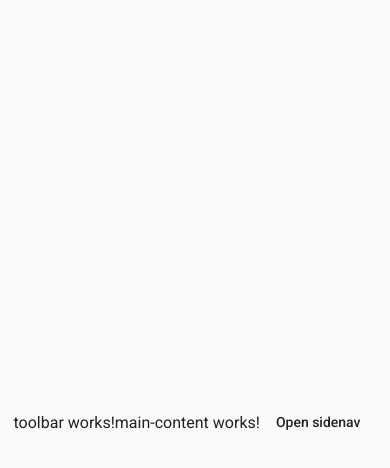
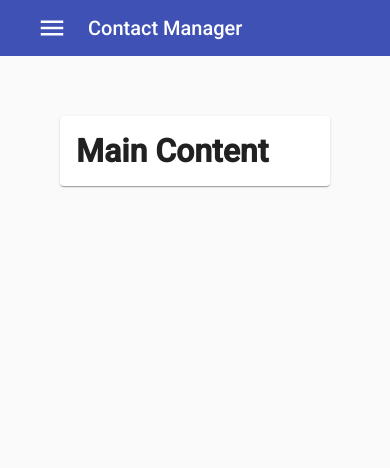
Before and after one commit to Anulfo-Ordaz/Angular-Material-Pluralsight, an Angular app in the folder my-app/: page /contactmanager in a window 390 px wide. Shown: the top 468 px of the page. Built offline with nearby package versions, Linux system fonts and the light colour scheme.

Commit message:
sidenav dynamic done

```diff
--- a/my-app/src/app/contactmanager/components/main-content/main-content.component.html
+++ b/my-app/src/app/contactmanager/components/main-content/main-content.component.html
@@ -1 +1,3 @@
-<p>main-content works!</p>
+<mat-card>
+    <h1>Main Content</h1>
+</mat-card>
--- a/my-app/src/app/contactmanager/components/sidenav/sidenav.component.html
+++ b/my-app/src/app/contactmanager/components/sidenav/sidenav.component.html
@@ -1,17 +1,22 @@
 <mat-sidenav-container class="app-sidenav-container">
-    <mat-sidenav #sidenav class='app-sidenav'>
+    <mat-sidenav #sidenav class="app-sidenav mat-elevation-z10"
+        [opened]="!isScreenSmall"
+        [mode]="isScreenSmall ? 'over' : 'side'">
         <mat-toolbar color="primary">
             <span>Contacts</span>
-          </mat-toolbar>
+        </mat-toolbar>
+        <mat-list role="list">
+            <mat-list-item role="listitem">Item 1</mat-list-item>
+            <mat-list-item role="listitem">Item 2</mat-list-item>
+            <mat-list-item role="listitem">Item 3</mat-list-item>
+        </mat-list>
     </mat-sidenav>
 
     <div class="app-sidenav-content">
-        <app-toolbar></app-toolbar>
-        <router-outlet></router-outlet>
-
-        <button type="button" mat-button (click)="sidenav.open()">
-            Open sidenav
-        </button>
+        <app-toolbar (toggleSidenav)="sidenav.toggle()"></app-toolbar>
+        <div class="wrapper">
+            <router-outlet></router-outlet>
+        </div>
     </div>
 
 </mat-sidenav-container>
--- a/my-app/src/app/contactmanager/components/sidenav/sidenav.component.scss
+++ b/my-app/src/app/contactmanager/components/sidenav/sidenav.component.scss
@@ -9,10 +9,13 @@
   .app-sidenav-content {
     display: flex;
     height: 100%;
-    align-items: center;
-    justify-content: center;
+    flex-direction: column;
   }
 
   .app-sidenav {
     width: 240px;
   }
+
+  .wrapper {
+    margin: 60px;
+  }
--- a/my-app/src/app/contactmanager/components/sidenav/sidenav.component.ts
+++ b/my-app/src/app/contactmanager/components/sidenav/sidenav.component.ts
@@ -1,4 +1,7 @@
 import { Component, OnInit } from '@angular/core';
+import { BreakpointObserver, BreakpointState } from '@angular/cdk/layout';
+
+const SMALL_WIDTH_BREAKPOINT = 720;
 
 @Component({
   selector: 'app-sidenav',
@@ -6,10 +9,12 @@
   styleUrls: ['./sidenav.component.scss']
 })
 export class SidenavComponent implements OnInit {
-
-  constructor() { }
+  public isScreenSmall?: boolean;
+  constructor(private breakpointObserver: BreakpointObserver) { }
 
   ngOnInit(): void {
+    this.breakpointObserver.observe([`(max-width: ${SMALL_WIDTH_BREAKPOINT}px)`]).subscribe((state: BreakpointState) => {
+      this.isScreenSmall = state.matches;
+    });
   }
-
 }
--- a/my-app/src/app/contactmanager/components/toolbar/toolbar.component.html
+++ b/my-app/src/app/contactmanager/components/toolbar/toolbar.component.html
@@ -1 +1,6 @@
-<p>toolbar works!</p>
+<mat-toolbar color="primary">
+    <button mat-button class="sidenav-toggle" (click)="toggleSidenav.emit()">
+        <mat-icon>menu</mat-icon>
+    </button>
+    <span>Contact Manager</span>
+</mat-toolbar>
--- a/my-app/src/app/contactmanager/components/toolbar/toolbar.component.scss
+++ b/my-app/src/app/contactmanager/components/toolbar/toolbar.component.scss
@@ -0,0 +1,23 @@
+
+$iconWidth: 56px;
+
+.sidenav-toggle {
+    display: none;
+    padding: 0;
+    margin: 8px;
+    min-width: $iconWidth;
+
+    @media (max-width: 720px) {
+        align-items: center;
+        justify-content: center;
+        display: flex;
+    }
+
+    mat-icon {
+        font-size: 30px;
+        height: $iconWidth;
+        width: $iconWidth;
+        line-height: $iconWidth;
+        color: white;
+    }
+}
--- a/my-app/src/app/contactmanager/components/toolbar/toolbar.component.ts
+++ b/my-app/src/app/contactmanager/components/toolbar/toolbar.component.ts
@@ -1,4 +1,4 @@
-import { Component, OnInit } from '@angular/core';
+import { Component, EventEmitter, OnInit,Output } from '@angular/core';
 
 @Component({
   selector: 'app-toolbar',
@@ -7,6 +7,8 @@
 })
 export class ToolbarComponent implements OnInit {
 
+  @Output() toggleSidenav = new EventEmitter<void>();
+
   constructor() { }
 
   ngOnInit(): void {
--- a/my-app/src/app/contactmanager/contactmanager.module.ts
+++ b/my-app/src/app/contactmanager/contactmanager.module.ts
@@ -10,6 +10,8 @@
 import { FormsModule } from '@angular/forms';
 import {MatSidenavModule} from '@angular/material/sidenav';
 import {MatToolbarModule} from '@angular/material/toolbar';
+import {MatListModule} from '@angular/material/list';
+import {MatCardModule} from '@angular/material/card';
 
 const routes: Routes = [
   { path: '', component: ContactmanagerAppComponent,
@@ -28,6 +30,8 @@
     FlexLayoutModule,
     MatSidenavModule,
     MatToolbarModule,
+    MatListModule,
+    MatCardModule,
     FormsModule,
     RouterModule.forChild(routes)
   ]
```
